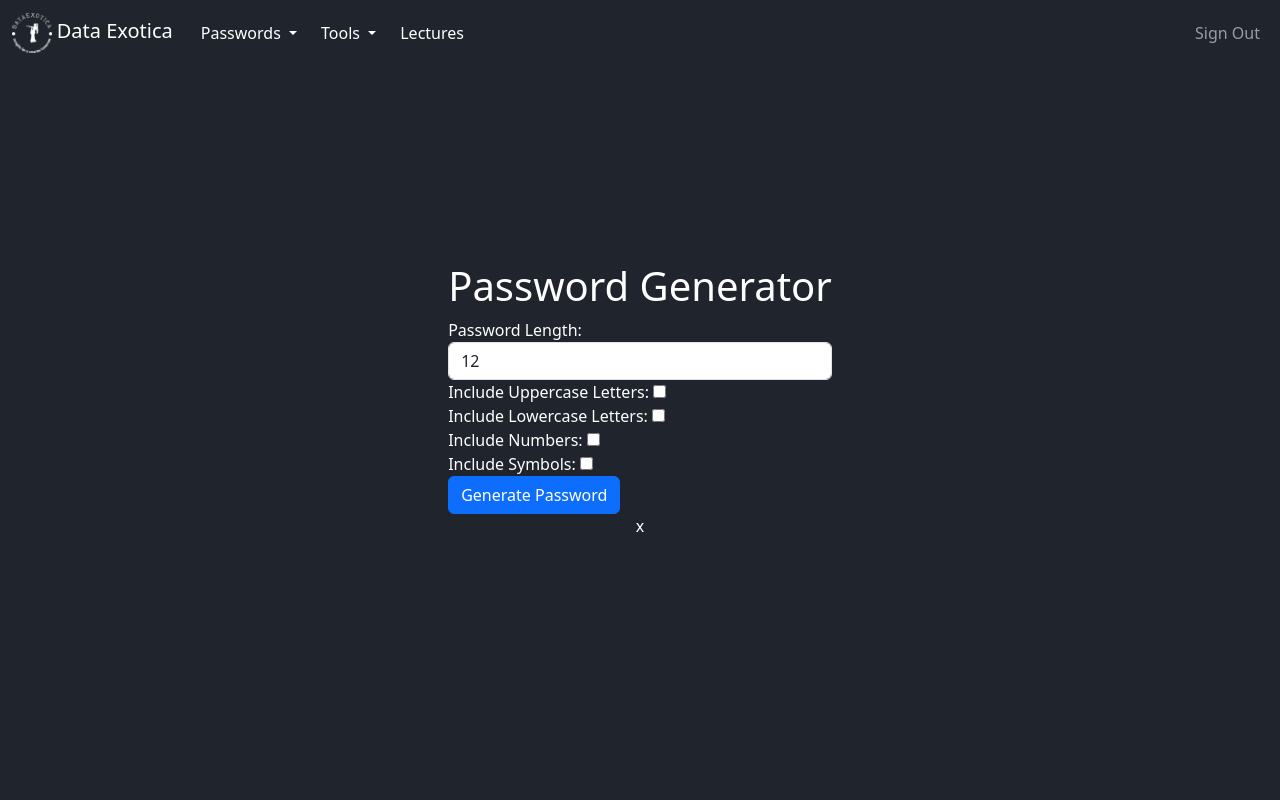
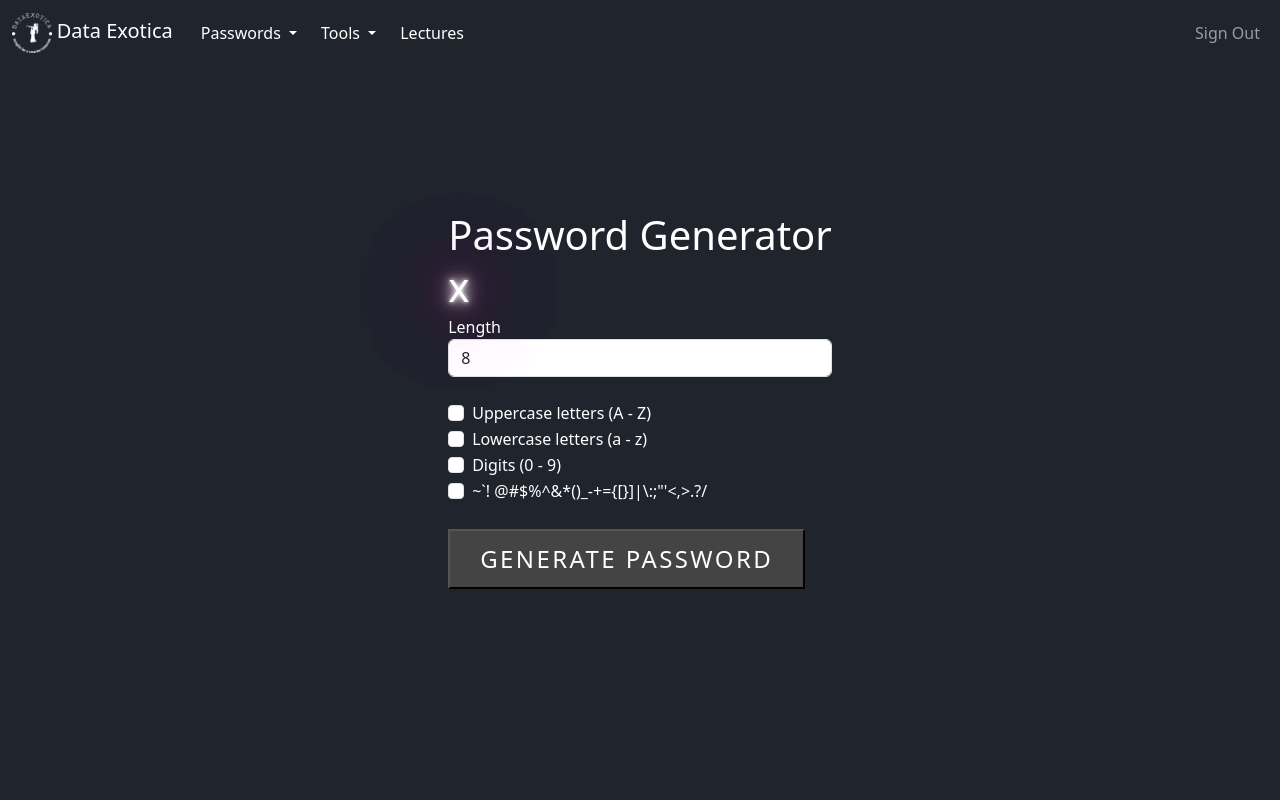
Before and after one commit to AleksandarHaralampiev/hacktues9, a Flask app: template templates/password_generator.html in a window 1280 px wide. Run offline with Flask 2, Linux system fonts and the light colour scheme; the template is opened without the code that fills it: most values are stand-ins (such as "Sample title", 1, 10 or a date in 2020); some libraries are stand-ins or nearby versions.

Commit message:
password generator

```diff
--- a/templates/lecture_1.html
+++ b/templates/lecture_1.html
@@ -8,7 +8,7 @@
         <h1 class="header mb-4">Phishing attack</h1>
         <h5>Phishing is a type of cyber attack that involves tricking individuals into providing sensitive information such as passwords, credit card details, or other personal information.<br> Attackers usually send fake emails or messages that appear to be from a trustworthy source, such as a bank or a popular online service, and ask users to provide sensitive information by clicking on a link or opening an attachment.</h5>
 
-        <button class="info-button btn w-25 p-3 mt-4 rounded-pill">Start Simulation</button>
+        <a href="{{url_for('visualization')}}""><button class="info-button btn w-100 p-3 mt-4 rounded-pill" >Start Simulation</button></a>
     </div>
 </div>
 
--- a/templates/password_generator.html
+++ b/templates/password_generator.html
@@ -1,33 +1,111 @@
 {% extends 'profile.html' %}
 {% block content %}
+<style>
+	.neonText {
+		color: #fff;
+		text-shadow:
+		0 0 7px #fff,
+		0 0 10px #fff,
+		0 0 21px #fff,
+		0 0 42px #f09,
+		0 0 82px #f09,
+		0 0 92px #f09,
+		0 0 102px #f09,
+		0 0 151px #f09;
+		line-height: 1;
+		font-weight: 400;
+		animation: glow 0.11s ease-in-out infinite alternate-reverse;
+	}
+
+
+	@keyframes glow {
+		100% {
+			text-shadow:
+			0 0 4px #fff,
+		    0 0 11px #fff,
+		    0 0 19px #fff,
+		    0 0 40px #f09,
+		    0 0 80px #f09,
+		    0 0 90px #f09,
+		    0 0 100px #f09,
+		    0 0 150px #f09,
+		    0 0 151px #f09;
+		}
+		0% {
+			text-shadow:
+			0 0 4px #fff,
+		    0 0 10px #fff,
+		    0 0 18px #fff,
+		    0 0 38px #f09,
+		    0 0 73px #f09,
+		    0 0 80px #f09,
+		    0 0 94px #f09,
+		    0 0 140px #f09;
+		}
+	}
+	#button {
+		position: relative;
+		background: #444;
+		color: #fff;
+		text-decoration: none;
+		text-transform: uppercase;
+		font-size: 1.5em;
+		letter-spacing: 0.1em;
+		padding: 10px 30px;
+		transition: 0.5s;
+
+	}
+	#button:hover {
+		letter-spacing: 0.25em;
+		b
+	}
+</style>
 <form action="" method="post">
 	<div class="container">
 		<h1>Password Generator</h1>
-		<div class="form-group">
-			<label for="password-length">Password Length:</label>
-			<input type="number" id="password-length" class="form-control" min="8" max="64" value="12" name="length">
+		<div class="pass d-flex justify-content-between">
+			<h1 class="neonText" id="password">
+				{{password}}
+			</h1>
 		</div>
-		<div class="form-group">
-			<label for="include-uppercase">Include Uppercase Letters:</label>
-			<input type="checkbox" id="include-uppercase"  name="uppercase">
-		</div>
-		<div class="form-group">
-			<label for="include-lowercase">Include Lowercase Letters:</label>
-			<input type="checkbox" id="include-lowercase" name="lowercase">
-		</div>
-		<div class="form-group">
-			<label for="include-numbers">Include Numbers:</label>
-			<input type="checkbox" id="include-numbers" name="numbers">
-		</div>
-		<div class="form-group">
-			<label for="include-symbols">Include Symbols:</label>
-			<input type="checkbox" id="include-symbols" name="symbols">
-		</div>
-		<button type="submit" class="btn btn-primary">Generate Password</button>
+		<label for="quantity">Length</label>
+		<input type="number" class="form-control" id="quantity" name="quantity" min="8" max="100" value="8" >
+
+		<br>
+		<div class="form-check">
+			<input class="form-check-input" type="checkbox" value="" id="defaultCheck1" name="lowercase">
+			<label class="form-check-label" for="defaultCheck1">
+			  Uppercase letters (A - Z)
+			</label>
+		  </div>
+
+		  <div class="form-check">
+			<input class="form-check-input" type="checkbox" value="" id="defaultCheck1" name="uppercase">
+			<label class="form-check-label" for="defaultCheck1">
+			Lowercase letters (a - z)
+			</label>
+		  </div>
+		<div class="form-check">
+			<input class="form-check-input" type="checkbox" value="" id="defaultCheck1" name="numbers">
+			<label class="form-check-label" for="defaultCheck1">
+			Digits (0 - 9)
+			</label>
+		  </div>
+		  <div class="form-check">
+			<input class="form-check-input" type="checkbox" value="" id="defaultCheck1" name="symbols">
+			<label class="form-check-label" for="defaultCheck1">
+				~`! @#$%^&*()_-+={[}]|\:;"'<,>.?/
+			</label>
+		  </div>
+		  <br>
+		<button type="submit" id="button" >Generate Password</button>
 	</div>
 </form>
-{{message}}
-{{password}}
+
+
+	<script>
+
+	</script>
 	<!-- Bootstrap JavaScript -->
 	<script src="https://code.jquery.com/jquery-3.2.1.slim.min.js" integrity="sha384-KJ3o2DKtIkvYIK3UENzmM7KCkRr/rE9/Qpg6aAZGJwFDMVNA/XvoPhYwE6hyJ0p4" crossorigin="anonymous"></script>
 	<script src="https://cdnjs.cloudflare.com/ajax/libs/popper.js/1.12.9/umd/popper.min.js" integrity="sha384-ApNbgh9B+Y1QKtv3R"></script>
```
Also changed, not shown: templates/home.html (+18 -39 lines), instance/database.db.
